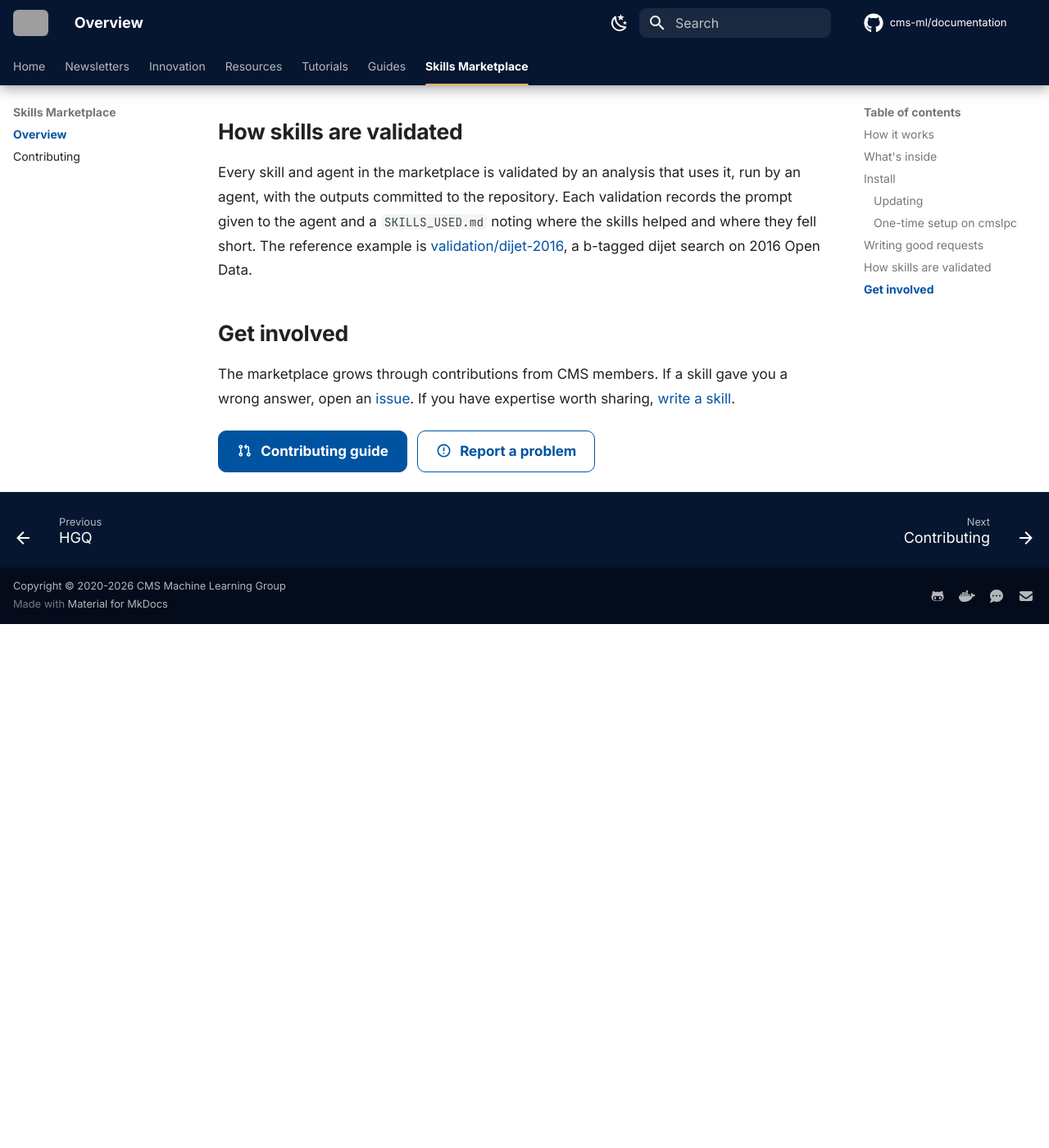
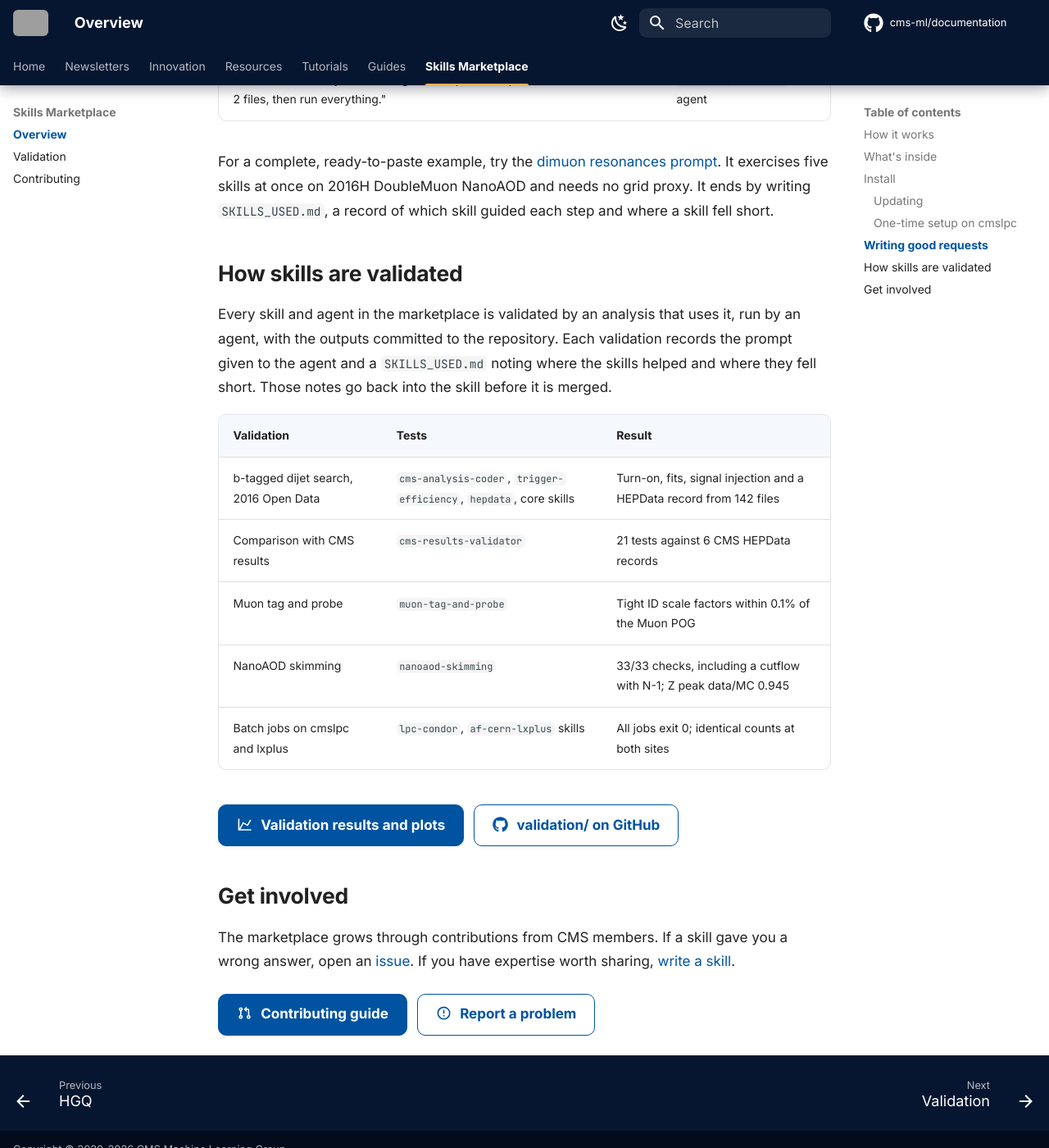
Before and after one commit to cms-ml/documentation, an MkDocs documentation site: the page built from content/marketplace/index.md, in a window 1280 px wide and 1400 px high, scrolled down 4041 px. Shown: the whole window at 82% size. Built offline with MkDocs 1.6.1 and Material for MkDocs 9.7.7, drawn with Linux system fonts in a browser that asks for light colours; comment, search, counter and statistics services are not loaded; before the commit the page ends 4802 px from its top, so only the background shows below that; some of the changed text lies outside the part shown; grey boxes are pictures that could not be loaded.

Commit message:
marketplace: add validation page with plots per skill; sync skill list with marketplace master

````diff
--- a/content/marketplace/index.md
+++ b/content/marketplace/index.md
@@ -39,6 +39,8 @@ You don't call skills by name. Describe the physics task, and the agent picks up
     | `cmssw` | Release areas, architectures and containers, EDM modules, `cmsRun` configs, EDM file tools |
     | `hepdata` | HEPData records with `hepdata_lib`, validated offline, following CMS requirements |
     | `hist` | Histograms with `hist` and `mplhep` for CMS (weights, normalisation, UHI, CMS-style plots) |
+    | `muon-tag-and-probe` | Muon ID, isolation and trigger efficiencies and scale factors from Z → μμ tag and probe, compared with the Muon POG correctionlib values |
+    | `nanoaod-skimming` | Skimming and slimming NanoAOD (uproot or RDataFrame) with golden JSON, genEventSumw bookkeeping and luminosity accounting |
     | `trigger-efficiency` | Trigger turn-ons and offline thresholds from NanoAOD (reference method, Clopper-Pearson, plateau rule) |
     | `vector-awkward` | Four-vector kinematics on NanoAOD with `vector` and Awkward (masses, ΔR, m~T~, boosts) |
 
@@ -53,7 +55,19 @@ You don't call skills by name. Describe the physics task, and the agent picks up
 
     | Skill | Use it for |
     | --- | --- |
+    | `cmsconnect-lpc` | Field notes for CMS Connect and large productions on the LPC pool: wrapper pitfalls, microarchitecture, site vetoes, GEN productions |
     | `lpc-condor` | HTCondor batch jobs on cmslpc: inputs over XRootD, outputs to EOS, checking and resubmitting failed jobs |
+
+=== "af-cern-lxplus"
+
+    Skills for CMS work on CERN lxplus.
+
+    | Skill | Use it for |
+    | --- | --- |
+    | `crab` | CRAB on EL9: setup, sizing, sites, exit codes, recovery tasks |
+    | `eos-xrootd` | EOS and XRootD at CERN and FNAL: URLs, verified copies, FUSE pitfalls, quotas |
+    | `lxplus-access` | Reaching lxplus from agents: Kerberos, node pinning, node-local `/tmp`, shell pitfalls |
+    | `lxplus-htcondor` | CERN lxbatch HTCondor: memory, CPU and GPU requests, flavours, holds, EosSubmit, stage-out |
 
 === "hep-python-tools"
 
@@ -77,6 +91,7 @@ A `cms-ml` plugin for ML workflows, covering weaver training and ONNX, TensorFlo
     /plugin install cms@cms-marketplace
     /plugin install hep-python-tools@cms-marketplace
     /plugin install af-fnal-lpc@cms-marketplace
+    /plugin install af-cern-lxplus@cms-marketplace
     ```
 
 === "From a terminal"
@@ -86,6 +101,7 @@ A `cms-ml` plugin for ML workflows, covering weaver training and ONNX, TensorFlo
     claude plugin install cms@cms-marketplace
     claude plugin install hep-python-tools@cms-marketplace
     claude plugin install af-fnal-lpc@cms-marketplace   # LPC users: condor batch jobs
+    claude plugin install af-cern-lxplus@cms-marketplace # lxplus users: lxbatch, EOS, CRAB
     claude plugin list                                  # each should show "enabled"
     ```
 
@@ -160,7 +176,20 @@ For a complete, ready-to-paste example, try the [dimuon resonances prompt](https
 
 ## How skills are validated
 
-Every skill and agent in the marketplace is validated by an analysis that uses it, run by an agent, with the outputs committed to the repository. Each validation records the prompt given to the agent and a `SKILLS_USED.md` noting where the skills helped and where they fell short. The reference example is [validation/dijet-2016](https://github.com/cms-ml/marketplace/tree/master/validation/dijet-2016), a b-tagged dijet search on 2016 Open Data.
+Every skill and agent in the marketplace is validated by an analysis that uses it, run by an agent, with the outputs committed to the repository. Each validation records the prompt given to the agent and a `SKILLS_USED.md` noting where the skills helped and where they fell short. Those notes go back into the skill before it is merged.
+
+| Validation | Tests | Result |
+| --- | --- | --- |
+| b-tagged dijet search, 2016 Open Data | `cms-analysis-coder`, `trigger-efficiency`, `hepdata`, core skills | Turn-on, fits, signal injection and a HEPData record from 142 files |
+| Comparison with CMS results | `cms-results-validator` | 21 tests against 6 CMS HEPData records |
+| Muon tag and probe | `muon-tag-and-probe` | Tight ID scale factors within 0.1% of the Muon POG |
+| NanoAOD skimming | `nanoaod-skimming` | 33/33 checks, including a cutflow with N-1; Z peak data/MC 0.945 |
+| Batch jobs on cmslpc and lxplus | `lpc-condor`, `af-cern-lxplus` skills | All jobs exit 0; identical counts at both sites |
+
+<div class="cms-actions" markdown>
+[:material-chart-line: Validation results and plots](validation.md){ .md-button .md-button--primary }
+[:fontawesome-brands-github: validation/ on GitHub](https://github.com/cms-ml/marketplace/tree/master/validation){ .md-button }
+</div>
 
 ## Get involved
 
--- a/mkdocs.yml
+++ b/mkdocs.yml
@@ -208,4 +208,5 @@ nav:
 #    - Benchmarking:
   - Skills Marketplace:
     - Overview: marketplace/index.md
+    - Validation: marketplace/validation.md
     - Contributing: marketplace/contributing.md
````
Also changed, not shown: content/marketplace/validation.md (added, +178 -0 lines).
